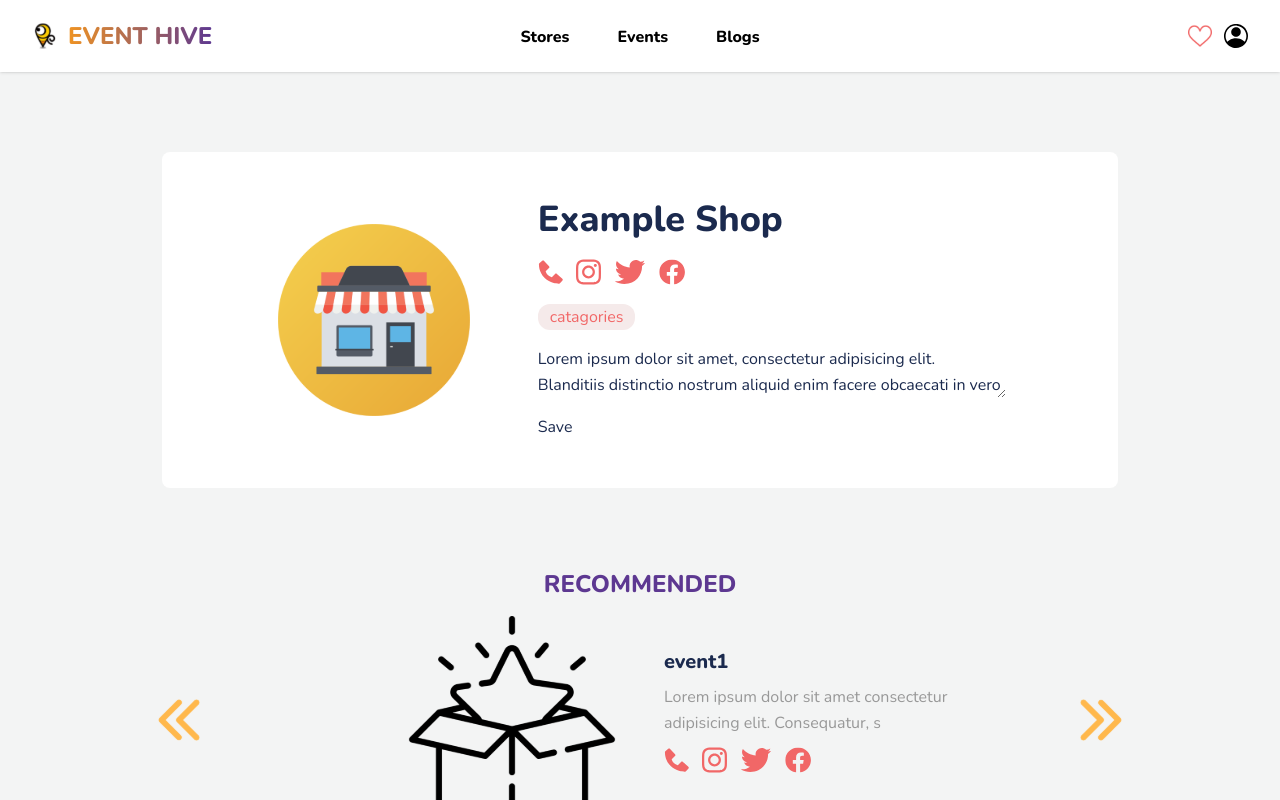
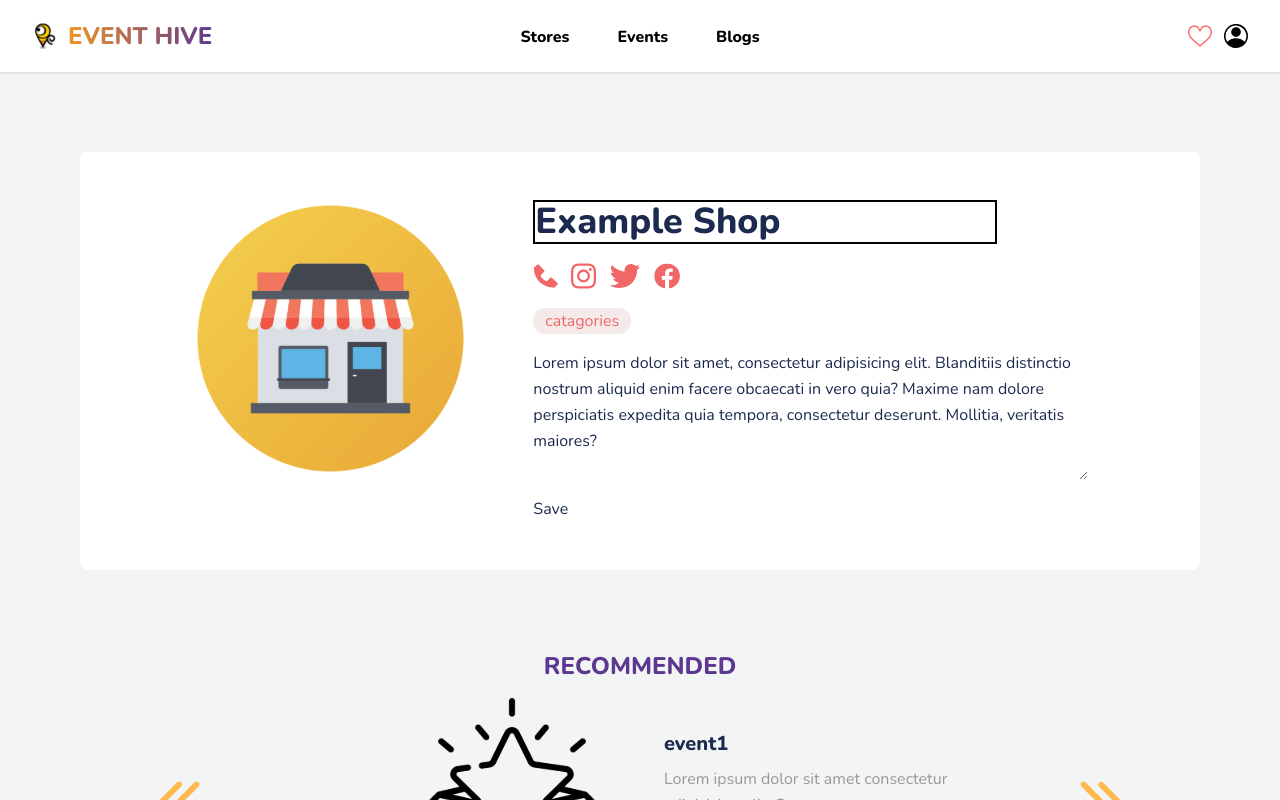
Before and after one commit to faynch/event-hive, a Next.js app: page /shopInfo in a window 1280 px wide. Both pictures are taken after a click on the button 1106 px from the left and 202 px from the top of the page. Shown: the top 800 px of the page. Built offline with nearby package versions, Linux system fonts and the light colour scheme.

Commit message:
fix the edit shopinfo

```diff
--- a/src/component/CardInfo.tsx
+++ b/src/component/CardInfo.tsx
@@ -8,7 +8,9 @@ import { useState } from 'react'
 
 const LargeCard = () => {
     const [storeName, setStoreName] = useState('Example Shop')
-    const [description, setDescription] = useState('Lorem ipsum dolor sit amet, consectetur adipisicing elit. Blanditiis distinctio nostrum aliquid enim facere obcaecati in vero quia? Maxime nam dolore perspiciatis expedita quia tempora, consectetur deserunt. Mollitia, veritatis maiores?')
+    const [description, setDescription] = useState(
+        'Lorem ipsum dolor sit amet, consectetur adipisicing elit. Blanditiis distinctio nostrum aliquid enim facere obcaecati in vero quia? Maxime nam dolore perspiciatis expedita quia tempora, consectetur deserunt. Mollitia, veritatis maiores?'
+    )
     const [editMode, setEditMode] = useState(false)
     const [like, setLike] = useState(false)
 
@@ -19,18 +21,31 @@ const LargeCard = () => {
 
     if (editMode) {
         return (
-            <div className="flex flex-row rounded-lg bg-white py-12 px-12 sm:px-20 xl:px-28 lg:max-w-7xl">
-                <div className="flex flex-col lg:flex-row items-center gap-8 lg:gap-16">
-                    <div>
-                        <Image className="basis-1/3 w-52 self-center sm:self-start" src={Shop} alt={''} />
-                    </div>
-                    <div className="basis-2/3 col-span-2 flex flex-col items-center sm:items-start gap-4">
-                        <input className="bg-white sm:text-4xl text-2xl font-extrabold" value={storeName} onChange={(e) => setStoreName(e.target.value)} />
+            <div className="relative flex flex-row rounded-lg bg-white py-12 px-12 sm:px-20 lg:max-w-7xl xl:px-28">
+                <div className="flex flex-col items-center gap-8 lg:flex-row lg:gap-16">
+                    <Image
+                        className="w-52 basis-1/3 self-center sm:self-start"
+                        src={Shop}
+                        alt={''}
+                    />
+
+                    <div className="col-span-2 flex basis-2/3 flex-col items-center gap-4 sm:items-start">
+                        <input
+                            className="border-2 border-black bg-white text-2xl font-extrabold sm:text-4xl"
+                            value={storeName}
+                            onChange={(e) => setStoreName(e.target.value)}
+                        />
                         <GroupButton />
-                        <button className="items-center sm:self-start rounded-xl bg-[#F5EAEA] px-3 text-[#F16767]">
+                        <button className="items-center rounded-xl bg-[#F5EAEA] px-3 text-[#F16767] sm:self-start">
                             catagories
                         </button>
-                        <textarea className='bg-white text-center sm:text-start w-full' value={description} onChange={(e) => setDescription(e.target.value)} />
+                        <textarea
+                            className="w-full bg-white text-center sm:text-start"
+                            rows={5}
+                            cols={100}
+                            value={description}
+                            onChange={(e) => setDescription(e.target.value)}
+                        />
                         <button onClick={handleSave}>Save</button>
                     </div>
                 </div>
@@ -39,15 +54,20 @@ const LargeCard = () => {
     }
 
     return (
-        <div className="flex relative flex-row rounded-lg bg-white py-12 px-12 sm:px-20 xl:px-28 lg:max-w-7xl">
-            <div className="flex flex-col lg:flex-row items-center gap-8 lg:gap-16">
-                <Image className="basis-1/3 w-52 self-center sm:self-start" src={Shop} alt={''} />
+        <div className="relative flex flex-row rounded-lg bg-white py-12 px-12 sm:px-20 lg:max-w-7xl xl:px-28">
+            <div className="flex flex-col items-center gap-8 lg:flex-row lg:gap-16">
+                <Image
+                    className="w-52 basis-1/3 self-center sm:self-start"
+                    src={Shop}
+                    alt={''}
+                />
                 <div className="absolute top-8 right-8 flex items-center">
                     <button
                         onClick={() => setEditMode(!editMode)}
                         className="mx-3 w-7 md:w-9"
-
-                    ><Image src={Edit} alt={''} /></button>
+                    >
+                        <Image src={Edit} alt={''} />
+                    </button>
                     <button
                         onClick={() => setLike(!like)}
                         className="w-6 md:w-8"
@@ -60,16 +80,15 @@ const LargeCard = () => {
                     </button>
                 </div>
 
-                <div className="basis-2/3 col-span-2 flex flex-col items-center sm:items-start gap-4">
-                    <h2 className="sm:text-4xl text-2xl font-extrabold">{storeName}</h2>
+                <div className="col-span-2 flex basis-2/3 flex-col items-center gap-4 sm:items-start">
+                    <h2 className="text-2xl font-extrabold sm:text-4xl">
+                        {storeName}
+                    </h2>
                     <GroupButton />
                     <button className="items-center rounded-xl bg-[#F5EAEA] px-3 text-[#F16767] sm:self-start">
                         catagories
                     </button>
-                    <p className='text-center sm:text-start'>
-                        {description}
-                    </p>
-                    <button onClick={() => setEditMode(true)}>Edit</button>
+                    <p className="text-center sm:text-start">{description}</p>
                 </div>
             </div>
         </div>
```
